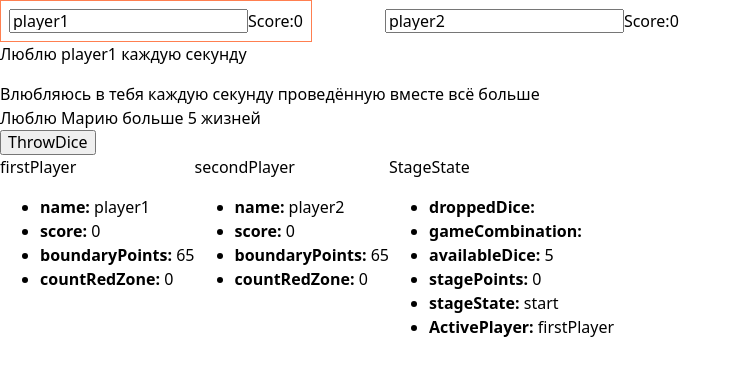
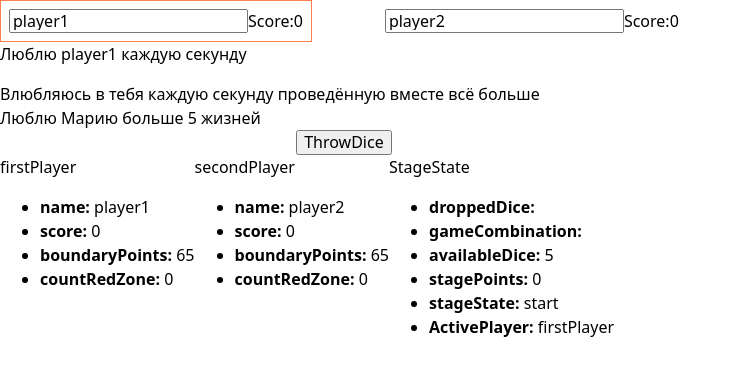
Before and after one commit to Neehor/Thousand, a React (Vite) app: page / in a window 1280 px wide. Shown: the top 376 px of the page, without its empty margins (0-742 px from the left). Built offline with nearby package versions, Linux system fonts and the light colour scheme.

Commit message:
fix: styles for Action bar and type for StagePoints

```diff
--- /dev/null
+++ b/src/components/ThousandGame/components/ActionBar/ActionBar.module.css
@@ -0,0 +1,6 @@
+.container {
+    display: flex;
+    justify-content: center;
+    align-items: center;
+    gap: 64px;
+}
--- a/src/components/ThousandGame/components/ActionBar/ActionBar.tsx
+++ b/src/components/ThousandGame/components/ActionBar/ActionBar.tsx
@@ -5,12 +5,13 @@ import {PassTheTurn} from "./components/PassTheTurn";
 import {Rematch} from "./components/Rematch";
 import {usePlayersDataStateContext} from "../InitialGameStore/components/PlayersDataStore";
 import {useStageDataStateContext} from "../InitialGameStore/components/StageDataStore";
+import styles from "./ActionBar.module.css";
 
 export function ActionBar() {
 
     const stageDataState = useStageDataStateContext();
     const playersDataState = usePlayersDataStateContext();
-
+console.log('stageDataState',stageDataState)
     // const actionBarContent = () => {
     //     switch (stageDataState.stageDataState.stageState) {
     //         case "start":
@@ -35,7 +36,7 @@ export function ActionBar() {
     //     }
     // }
     return (
-        <div>
+        <div className={styles.container}>
             {(() => {
                 switch (stageDataState.stageDataState.stageState) {
                     case "start":
@@ -44,9 +45,16 @@ export function ActionBar() {
                         )
                     case "inGame":
                         return (<>
-                                <ThrowDice stageDataState={stageDataState} playersDataState={playersDataState}/>
+                                <ThrowDice
+                                    stageDataState={stageDataState}
+                                    playersDataState={playersDataState}
+                                />
                                 <StagePoints points={stageDataState.stageDataState.stagePoints}/>
-                                <SaveScoreVM points={stageDataState.stageDataState.stagePoints} setStageDataState={stageDataState.setStageDataState} playersDataState={playersDataState}/>
+                                <SaveScoreVM
+                                    points={stageDataState.stageDataState.stagePoints}
+                                    setStageDataState={stageDataState.setStageDataState}
+                                    playersDataState={playersDataState}
+                                />
                             </>
                         )
                     case "pass":
--- a/src/components/ThousandGame/components/ActionBar/components/StagePoints/StagePoints.tsx
+++ b/src/components/ThousandGame/components/ActionBar/components/StagePoints/StagePoints.tsx
@@ -1,7 +1,12 @@
-export function StagePoints({points}){
+type StagePointsPropsType = {
+    points: number
+}
+export function StagePoints(props:StagePointsPropsType){
+    const {points} = props;
+
     return (
         <span>
-            {points}
+            {points} points
         </span>
     )
 }
```
